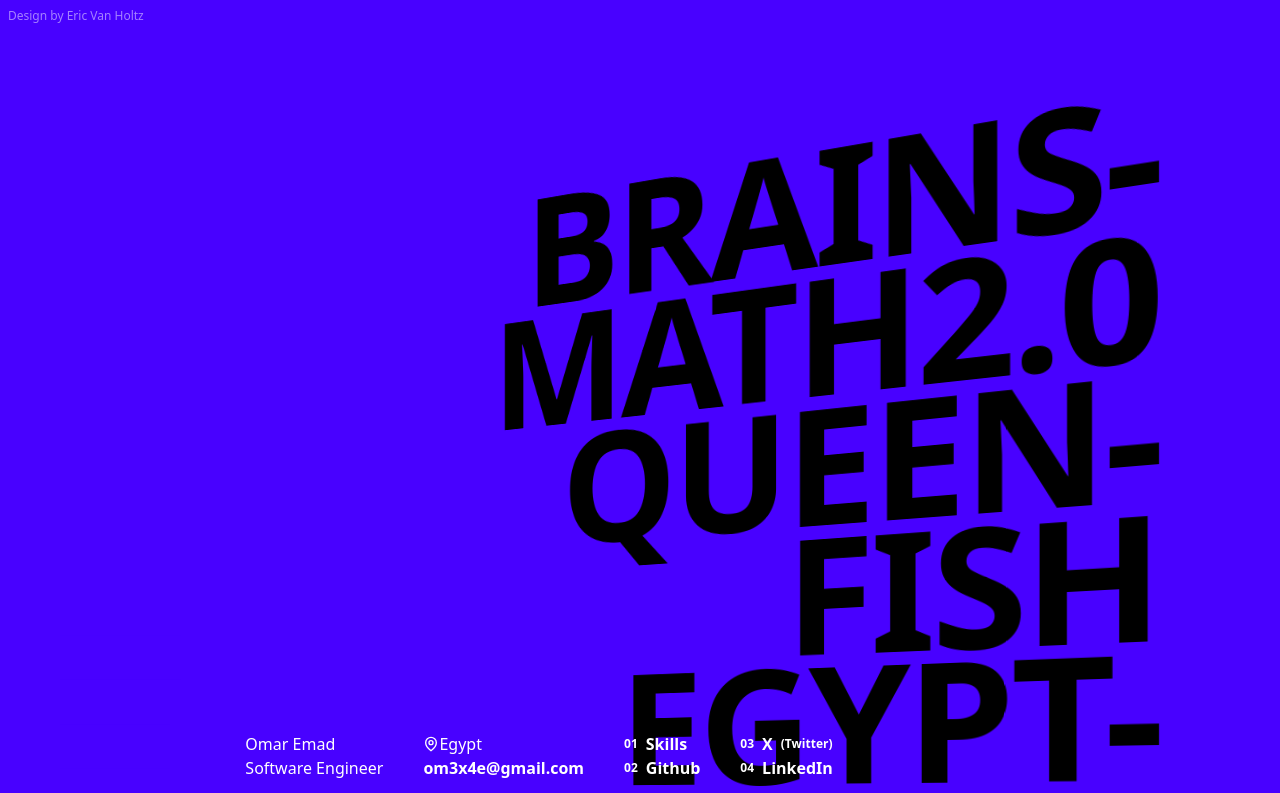
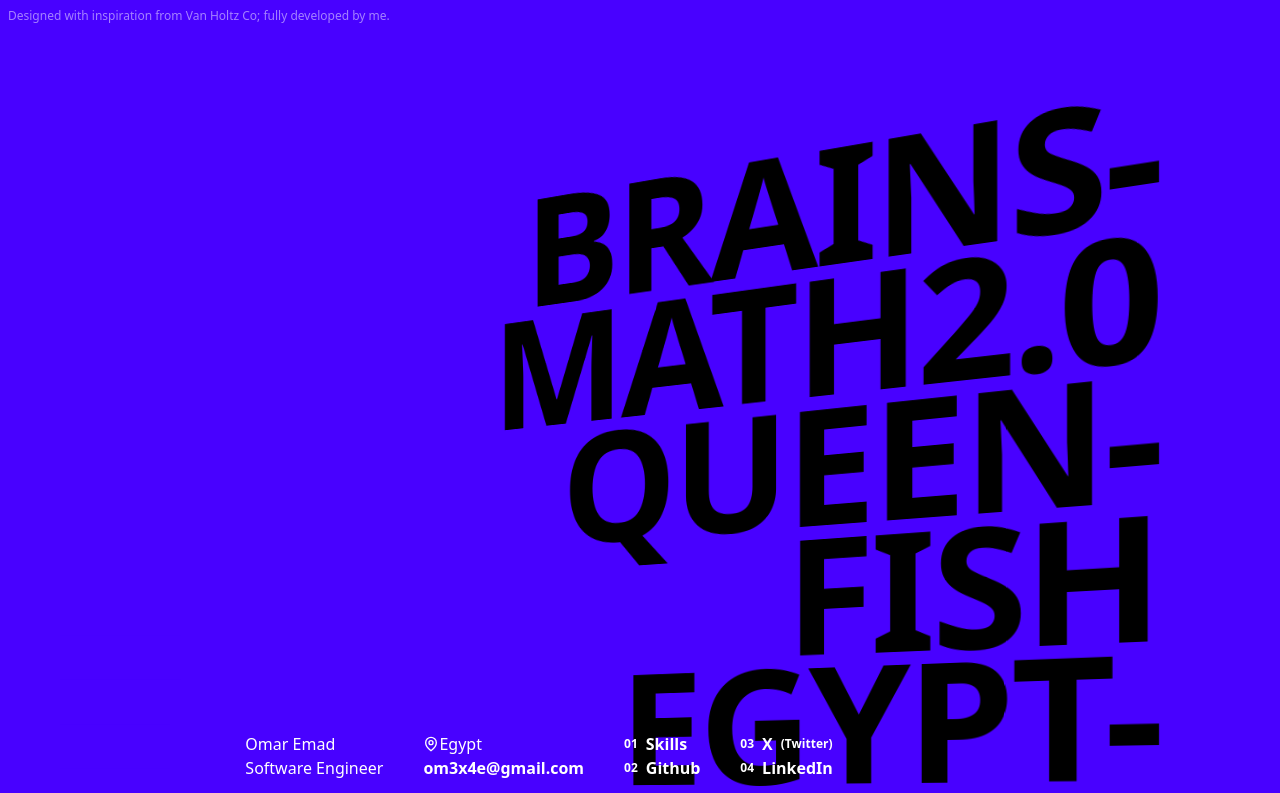
Before and after one commit to OM3X4/Portfolio, a React (Vite) app: page / in a window 1280 px wide. Shown: the top 793 px of the page. Built offline with nearby package versions, Linux system fonts and the light colour scheme; what @designbycode/tailwindcss-text-stroke would draw is missing.

Commit message:
edited the credit to van holtz

```diff
--- a/src/App.tsx
+++ b/src/App.tsx
@@ -394,7 +394,7 @@ function App() {
     return (
         <div className='bg-primary min-w-screen min-h-screen flex  items-end flex-col overflow-hidden'>
             {/* absolute claim to eric van holtz design */}
-            <div className="absolute left-2 top-2 w-fit h-fit opacity-50 text-xs text-white">Design by Eric Van Holtz</div>
+            <div className="absolute left-2 top-2 w-fit h-fit opacity-50 text-xs text-white">Designed with inspiration from Van Holtz Co; fully developed by me.</div>
             {/* arrow to go back (absolute) */}
             {
                 isProject || isSkills && (
```
